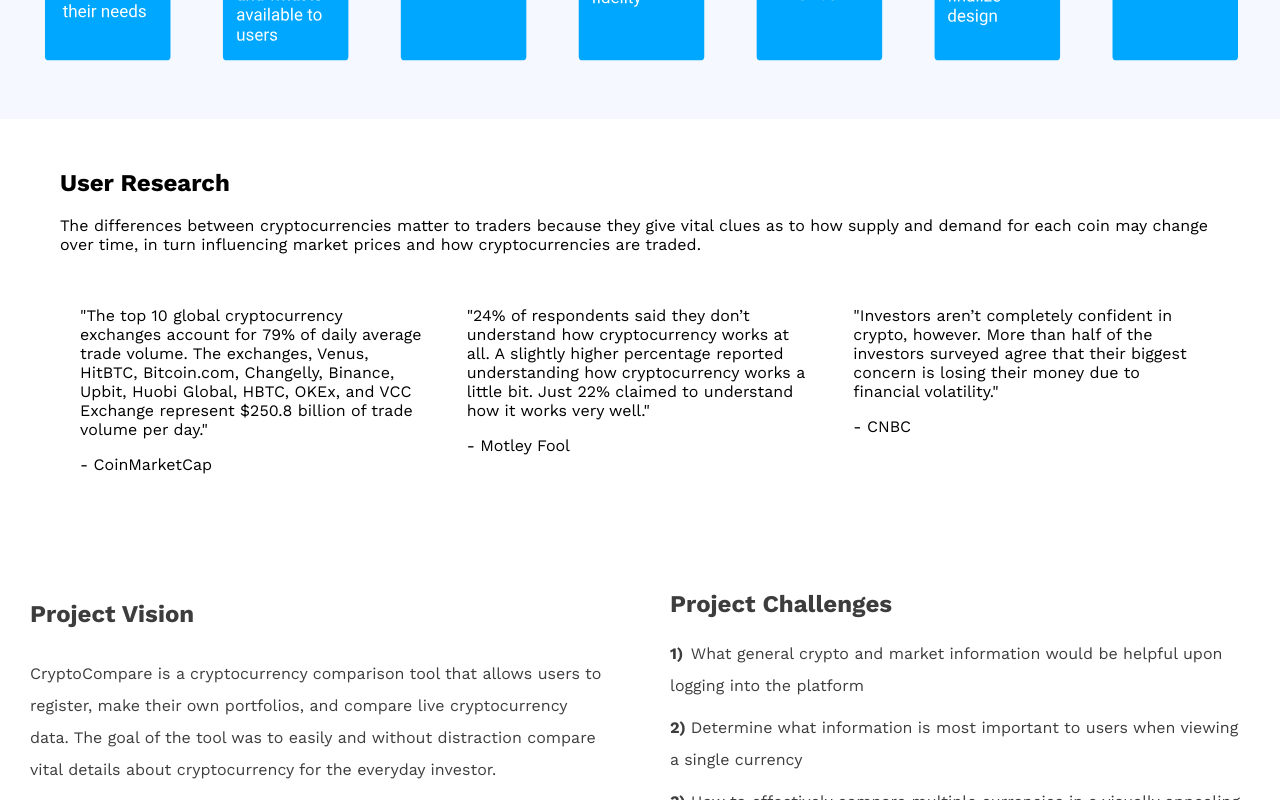
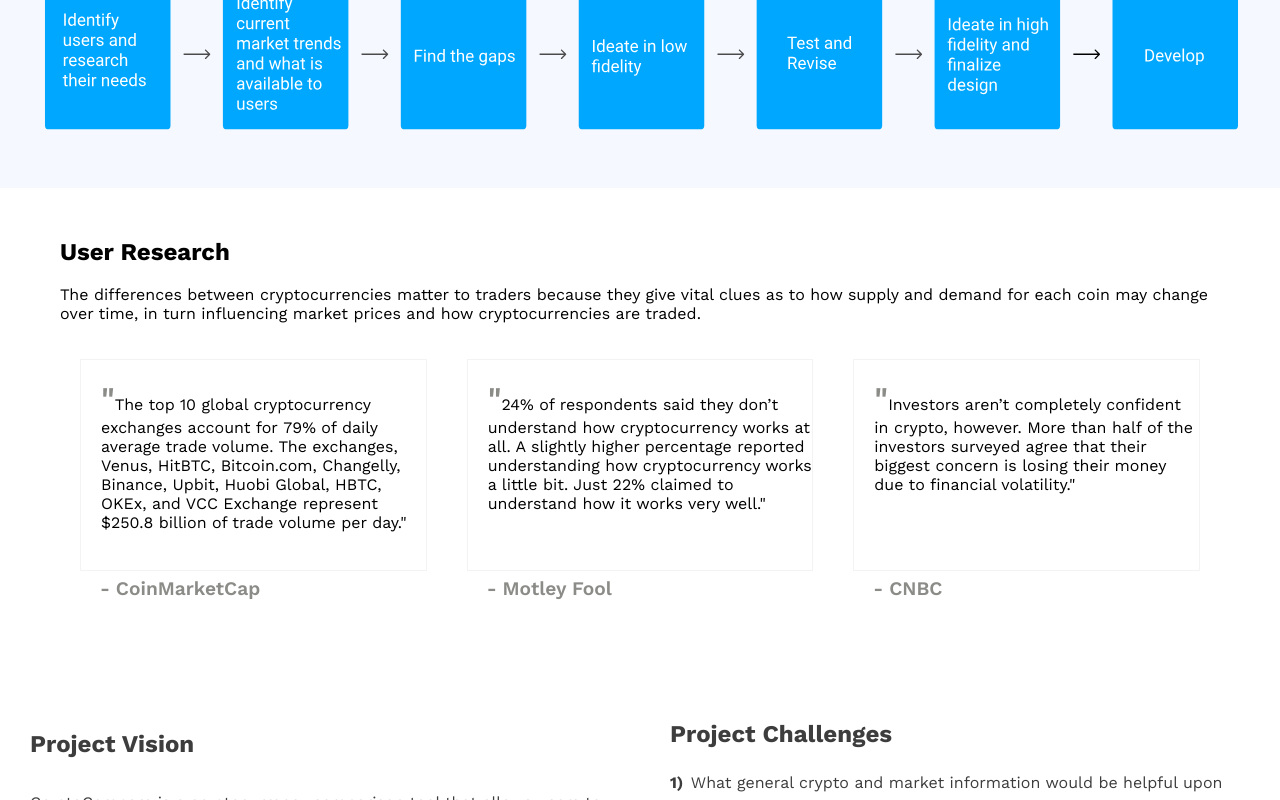
Before and after one commit to carlgwsmith/portfolioredesign, a React (Create React App) app: page /projects/cryptocompare in a window 1280 px wide. Shown: the part 1063-1863 px from the top of the page. Built offline with nearby package versions, Linux system fonts and the light colour scheme.

Commit message:
CC case study

```diff
--- a/package.json
+++ b/package.json
@@ -11,6 +11,7 @@
     "gsap": "^3.8.0",
     "react": "^17.0.2",
     "react-dom": "^17.0.2",
+    "react-ga": "^3.3.0",
     "react-grid-gallery": "^0.5.5",
     "react-icons": "^4.3.1",
     "react-image-lightbox": "^5.1.4",
--- a/src/App.js
+++ b/src/App.js
@@ -12,9 +12,11 @@ import CCCaseStudy from './Components/Projects/CryptoCompare/CCCaseStudy';
 import RCCaseStudy from './Components/Projects/RetirementCalc/RCCaseStudy';
 import 'react-image-lightbox/style.css';
 import './App.css';
+import ReactGA from 'react-ga';
+import RouteChangeTracker from './RouteChangeTracker';
 
 function App() {
-
+  ReactGA.initialize('UA-188840384-1');
   const [isOpen, setIsOpen] = useState(false)
 
   const toggle = () => {
@@ -36,6 +38,7 @@ function App() {
         <Route path="/projects/fomomachine" exact component={FMCaseStudy}/>
         </Switch>
       </div>
+      <RouteChangeTracker/>
     </Router>
   );
 }
--- a/src/Components/Projects/CryptoCompare/CCelements.js
+++ b/src/Components/Projects/CryptoCompare/CCelements.js
@@ -89,7 +89,8 @@ padding:30px;
 export const Problem = styled.div`
 grid-area: Problem;
 text-align:left;
-margin: 15px 0px;
+margin: 40px;
+border-radius: 20px;
 padding:30px;
 background-color:#ff7171;
 `
@@ -102,7 +103,8 @@ padding:30px;
 export const Solution = styled.div`
 grid-area: Solution;
 text-align:left;
-margin: 15px 0px;
+margin: 40px;
+border-radius: 20px;
 padding:30px;
 background-color:#6effa8;
 `
--- a/src/Components/Projects/CryptoCompare/CCuserResearch.js
+++ b/src/Components/Projects/CryptoCompare/CCuserResearch.js
@@ -2,6 +2,28 @@ import React from 'react';
 import { URContainer, ROverview, RBlockQuotes1, RBlockQuotes2, RBlockQuotes3, Persona1, Persona2 } from './CCelements';
 
 const Ccuserresearch = () => {
+  const quotation = {
+    fontSize:"2em",
+    fontWeight: "600",
+    color: "#8b8b88",
+  }
+  const quoteText={
+    position: "absolute",
+    margin:"auto"
+  }
+  const quoteBox = {
+    border:"1px solid #f3f3f3",
+    padding:"20px",
+    height:"170px",
+    position: "relative"
+  }
+  const quoteattr = {
+    fontWeight:"600",
+    color:"#8b8b88",
+    fontSize: "1.2em",
+    marginTop: "6px",
+    marginLeft:"20px"
+  }
   return (
     <div>
      <URContainer>
@@ -10,16 +32,22 @@ const Ccuserresearch = () => {
        <p>The differences between cryptocurrencies matter to traders because they give vital clues as to how supply and demand for each coin may change over time, in turn influencing market prices and how cryptocurrencies are traded.</p>
        </ROverview>
        <RBlockQuotes1>
-         <p>"The top 10 global cryptocurrency exchanges account for 79% of daily average trade volume. The exchanges, Venus, HitBTC, Bitcoin.com, Changelly, Binance, Upbit, Huobi Global, HBTC, OKEx, and VCC Exchange represent $250.8 billion of trade volume per day."</p>
-         <p>- CoinMarketCap</p>
+         <div style={quoteBox}>
+         <p style={quoteText}><span style={quotation}>"</span>The top 10 global cryptocurrency exchanges account for 79% of daily average trade volume. The exchanges, Venus, HitBTC, Bitcoin.com, Changelly, Binance, Upbit, Huobi Global, HBTC, OKEx, and VCC Exchange represent $250.8 billion of trade volume per day."</p>
+         </div>
+         <p style={quoteattr}>- CoinMarketCap</p>
        </RBlockQuotes1>
        <RBlockQuotes2>
-         <p>"24% of respondents said they don’t understand how cryptocurrency works at all. A slightly higher percentage reported understanding how cryptocurrency works a little bit. Just 22% claimed to understand how it works very well."</p>
-         <p>- Motley Fool</p>
+       <div style={quoteBox}>
+         <p style={quoteText}><span style={quotation}>"</span>24% of respondents said they don’t understand how cryptocurrency works at all. A slightly higher percentage reported understanding how cryptocurrency works a little bit. Just 22% claimed to understand how it works very well."</p>
+         </div>
+         <p style={quoteattr}>- Motley Fool</p>
        </RBlockQuotes2>
        <RBlockQuotes3>
-       <p>"Investors aren’t completely confident in crypto, however. More than half of the investors surveyed agree that their biggest concern is losing their money due to financial volatility."</p>
-         <p>- CNBC</p>
+       <div style={quoteBox}>
+       <p style={quoteText}><span style={quotation}>"</span>Investors aren’t completely confident in crypto, however. More than half of the investors surveyed agree that their biggest concern is losing their money due to financial volatility."</p>
+       </div>
+         <p style={quoteattr}>- CNBC</p>
        </RBlockQuotes3>
        {/* <Persona1>
          P1
--- a/src/Components/Projects/IncomeSolver/ISelements.js
+++ b/src/Components/Projects/IncomeSolver/ISelements.js
@@ -97,7 +97,7 @@ export const SupportContainer = styled.div`
 export const StyleGuideContainer = styled.div`
   display: grid;
   grid-template-columns: 1fr 1fr;
-  grid-template-rows: .3fr .3fr;
+  grid-template-rows: .1fr 1fr;
   gap: 0px 0px;
   padding:0px;
   grid-template-areas:
@@ -106,7 +106,7 @@ export const StyleGuideContainer = styled.div`
 
 @media screen and (max-width:900px){
   grid-template-columns: 1fr;
-  grid-template-rows: .4fr .5fr;
+  grid-template-rows: .2fr .5fr;
   grid-template-areas:
   "ProjDetails"
     "ProjImage";
--- a/src/Components/Projects/ProjectElements.js
+++ b/src/Components/Projects/ProjectElements.js
@@ -43,7 +43,7 @@ export const VisResumeContainer = styled.div`
 export const ProjectOverview = styled.div`
   display: grid;
   grid-template-columns: 1fr 1fr;
-  grid-template-rows: .25fr .1fr .5fr .5fr .5fr .6fr .2fr;
+  grid-template-rows: .15fr .1fr .25fr .35fr .5fr .1fr .2fr;
   gap: 0px 0px;
   padding:0px;
   grid-template-areas:
--- /dev/null
+++ b/src/RouteChangeTracker.js
@@ -0,0 +1,14 @@
+import React from 'react'
+import { withRouter } from 'react-router-dom';
+import ReactGA from 'react-ga';
+const RouteChangeTracker = ({ history }) => {
+
+    history.listen((location, action) => {
+        ReactGA.set({ page: location.pathname });
+        ReactGA.pageview(location.pathname);
+    });
+
+    return <div></div>;
+};
+
+export default withRouter(RouteChangeTracker);
```
Also changed, not shown: 1 other file (tests, documents, lock files or other folders).
